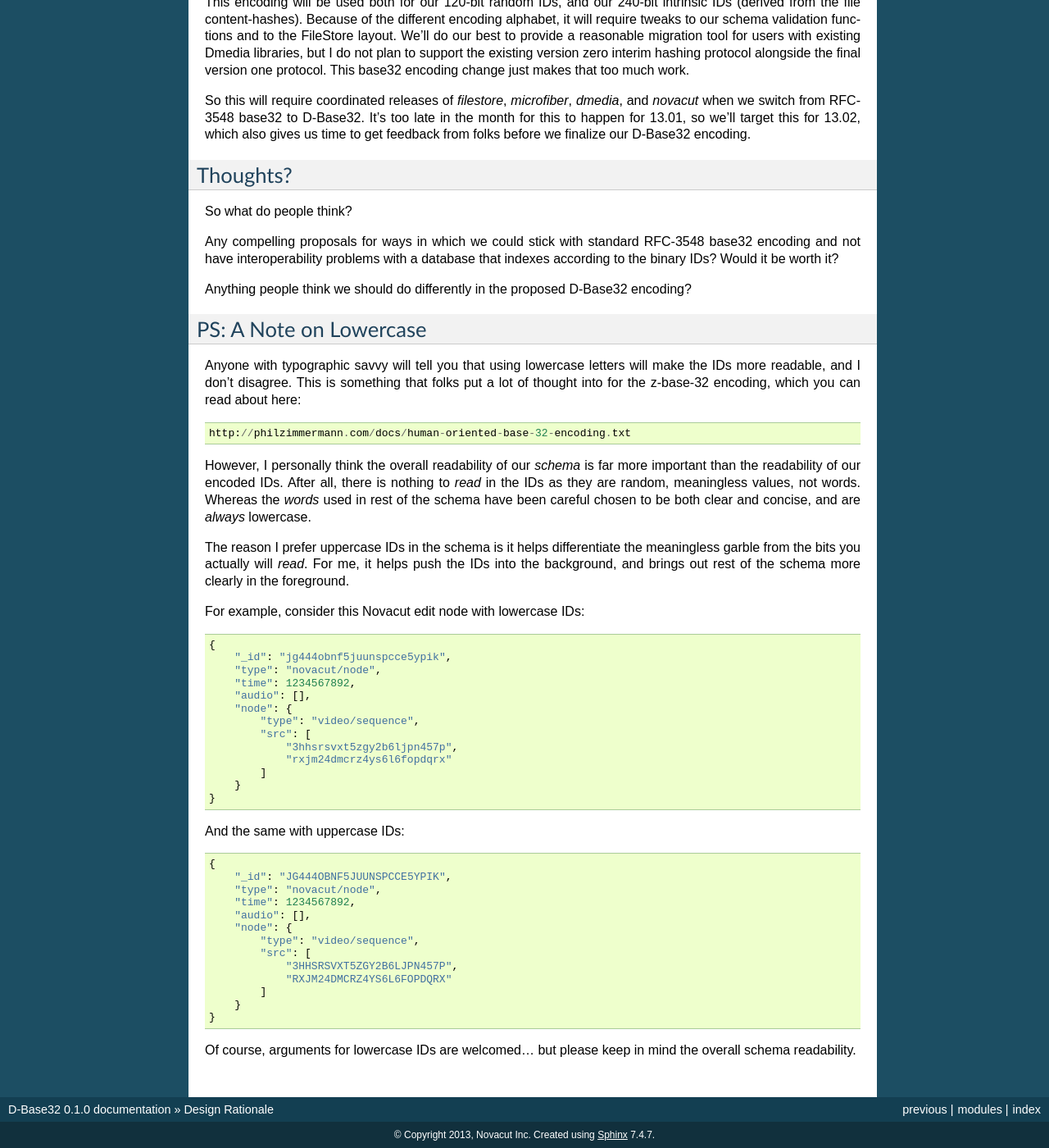
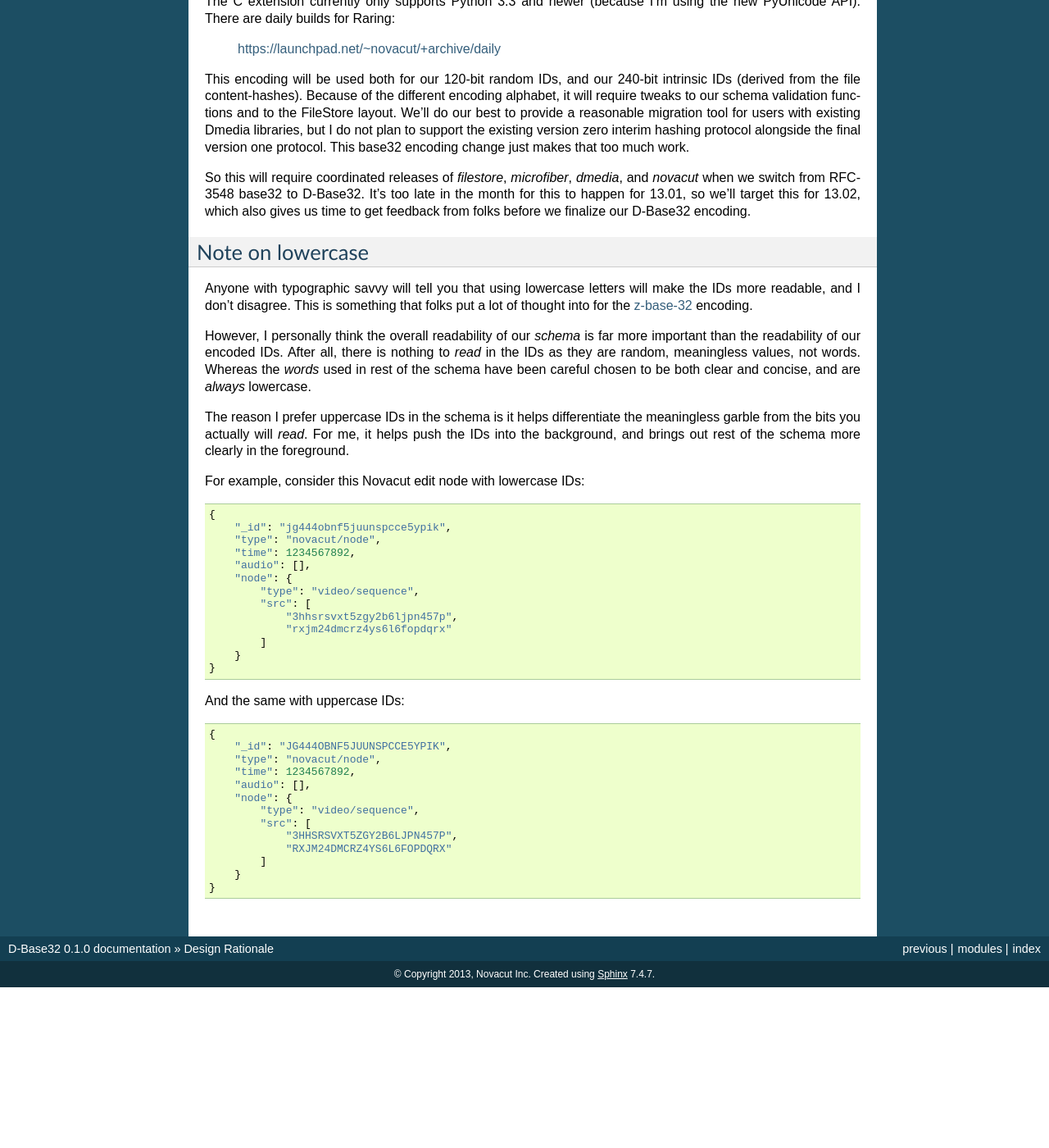
Before and after one commit to json420/dbase32, a Sphinx documentation site: the page built from doc/design.rst, in a window 1280 px wide and 1400 px high, scrolled down 4320 px. Shown: the whole window at 82% size. Built offline with Sphinx 7.4.7, drawn with Linux system fonts in a browser that asks for light colours; after the commit the page ends 5524 px from its top, so only the background shows below that; some of the changed text lies outside the part shown.

Commit message:
more doc work

```diff
--- a/doc/design.rst
+++ b/doc/design.rst
@@ -63,7 +69,7 @@ So we're going to use *some* base32 encoding with a sorted-order alphabet,
 but the question is, which one?
 
 
-Simplest Solution?
+Simplest solution?
 ------------------
 
 Perhaps the simplest solution is to use the same set of symbols as RFC-3548,
@@ -125,7 +131,7 @@ However, before we dive into that, I'd like to step back and look at some
 engineering properties that might help us narrow the search.
 
 
-Engineering Considerations
+Engineering considerations
 --------------------------
 
 In terms of engineering aesthetic, it's attractive to chop off characters at
@@ -166,7 +172,7 @@ I think we should restrict ourselves to picking the best of the five above
 options.
 
 
-Signal to Noise
+Signal to noise
 ---------------
 
 I'm unconvinced that one set of 32 can be much better than another because it
@@ -259,28 +265,12 @@ too late in the month for this to happen for 13.01, so we'll target this for
 our D-Base32 encoding.
 
 
-Thoughts?
----------
-
-So what do people think?
-
-Any compelling proposals for ways in which we could stick with standard RFC-3548
-base32 encoding and not have interoperability problems with a database that
-indexes according to the binary IDs?  Would it be worth it?
-
-Anything people think we should do differently in the proposed D-Base32
-encoding?
-
-
-PS: A Note on Lowercase
------------------------
+Note on lowercase
+-----------------
 
 Anyone with typographic savvy will tell you that using lowercase letters will
 make the IDs more readable, and I don't disagree.  This is something that folks
-put a lot of thought into for the z-base-32 encoding, which you can read about
-here::
-
-    http://philzimmermann.com/docs/human-oriented-base-32-encoding.txt
+put a lot of thought into for the `z-base-32`_ encoding.
 
 However, I personally think the overall readability of our *schema* is far more
 important than the readability of our encoded IDs.  After all, there is nothing
@@ -325,5 +315,7 @@ And the same with uppercase IDs::
         }
     }
 
-Of course, arguments for lowercase IDs are welcomed... but please keep in mind
-the overall schema readability.
+
+.. _`D-Base32`: https://launchpad.net/dbase32
+.. _`RFC-3548 Base32`: http://tools.ietf.org/html/rfc4648
+.. _`z-base-32`: http://philzimmermann.com/docs/human-oriented-base-32-encoding.txt
--- a/doc/index.rst
+++ b/doc/index.rst
@@ -5,7 +5,7 @@ The `D-Base32`_ encoding is base-32 variant designed for document oriented
 databases and applications, specifically for encoding document IDs.
 
 D-Base32 uses an alphabet whose letters are in ASCII/UTF-8 sorted order.  This
-means that unlike `RFC-3548`_ Base32 encoding, the sort-order of the encoded
+means that unlike `RFC-3548 Base32`_ encoding, the sort-order of the encoded
 data will match the sort-order of the binary data.
 
 The :mod:`dbase32` package provides a Python3 implementation of the encoding,
```
Also changed, not shown: other parts of doc/design.rst (+8 -2 lines), other parts of doc/index.rst (+1 -1 lines), doc/dbase32.rst (+37 -26 lines).
